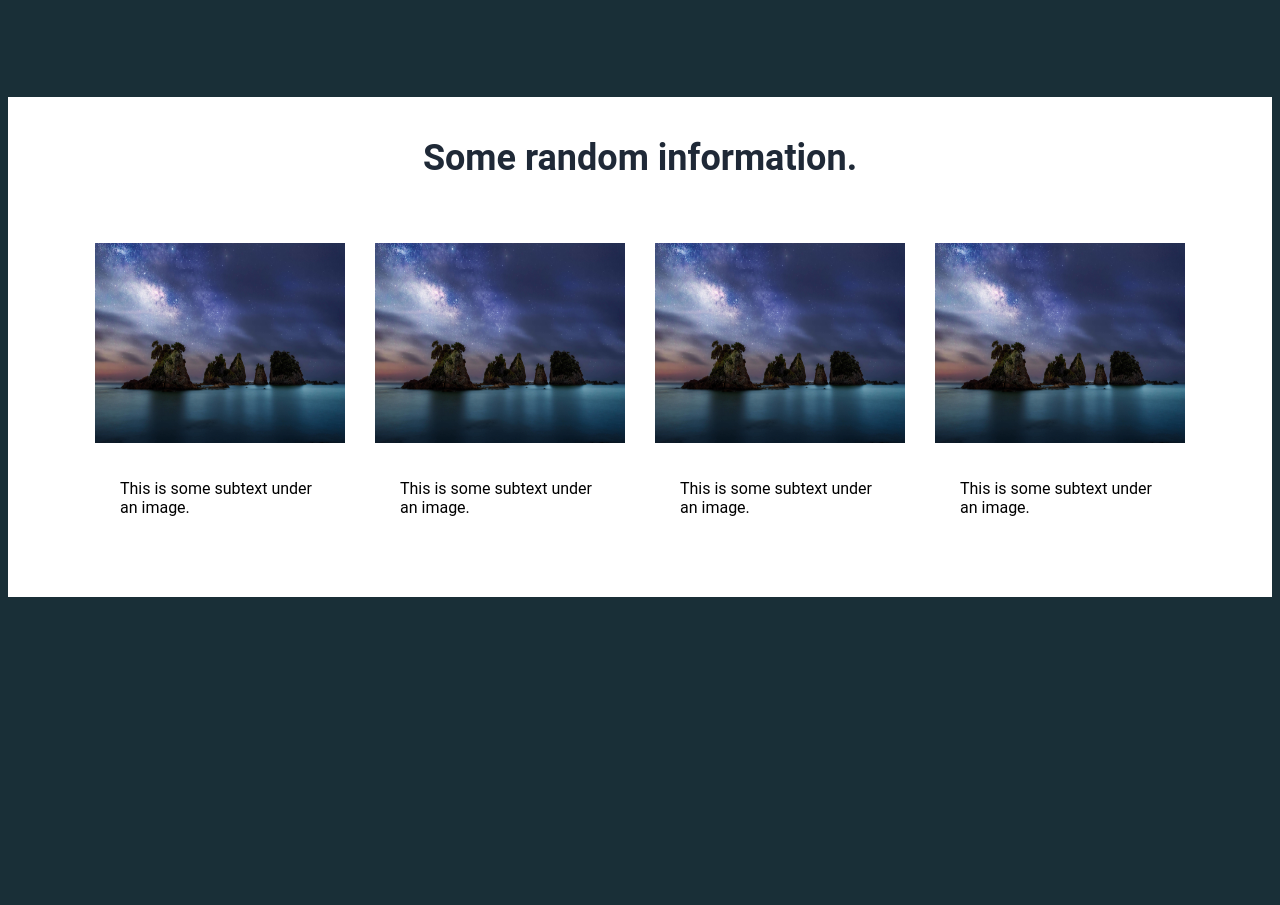
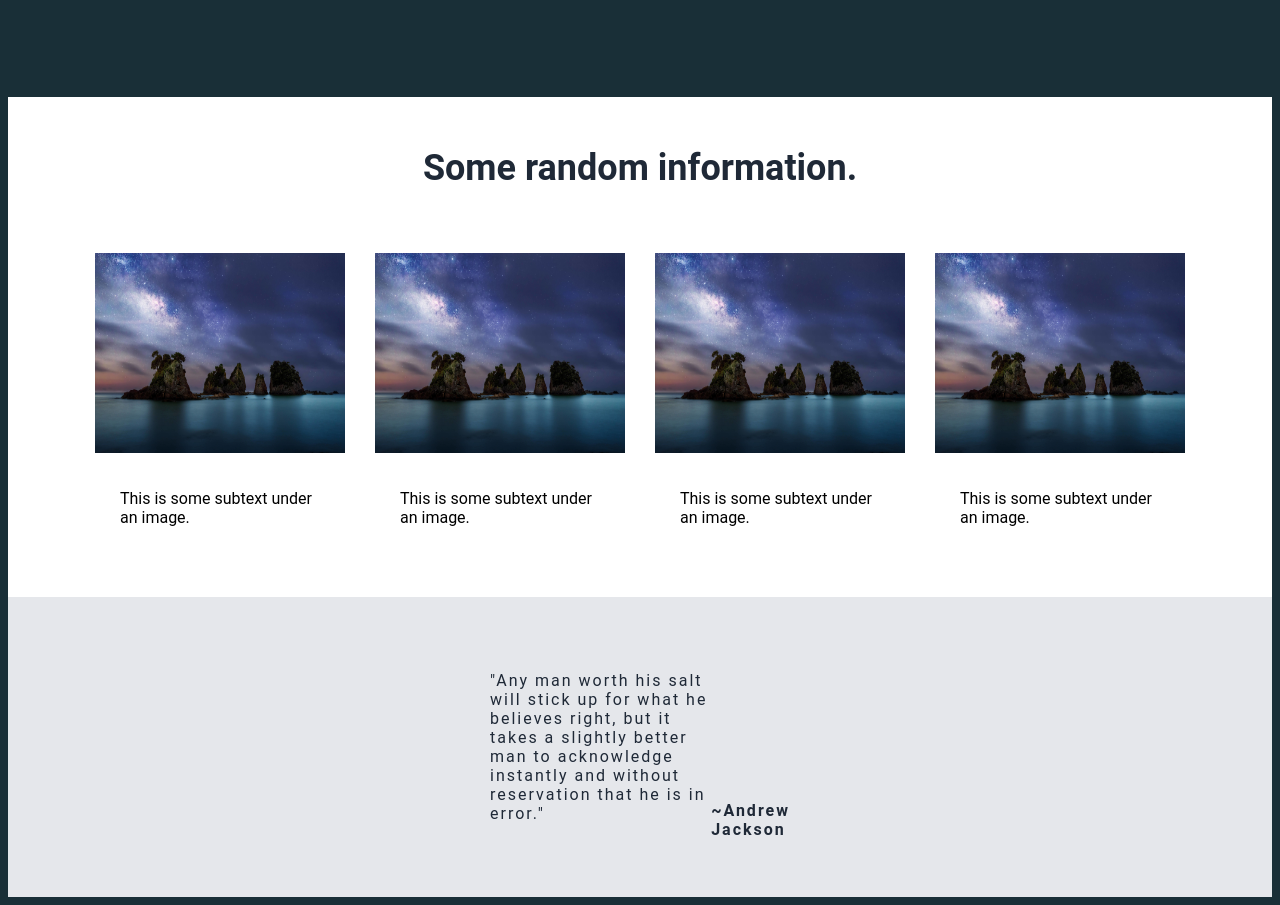
Before and after one commit to ChanceTheDev0/landing-page, a plain HTML site: page index.html in a window 1280 px wide. Shown: the part 611-1516 px from the top of the page. Before the commit the page ends 1216 px from the top, so only its background shows below. Drawn offline with Linux system fonts and the light colour scheme.

Commit message:
add quote section

```diff
--- a/index.html
+++ b/index.html
@@ -50,7 +50,16 @@
     <p>This is some subtext under an image.</p></div>
 </div>
 </div>
+<div class = cont3>
+<div class = quote>
+    <p>
+        "Any man worth his salt will stick up for what he believes right,
+        but it takes a slightly better man to acknowledge instantly and
+        without reservation that he is in error."  </p> <br/>
+        <span class = andrew> ~Andrew Jackson</span>
 
+</div>
+</div>
 
     </body>
 
--- a/style.css
+++ b/style.css
@@ -50,7 +50,7 @@ body {
     background-color: white;
 }
 .h2 {
-    padding-top: 40px;
+    padding-top: 50px;
     display: flex;
     justify-content: center;
     font-size: 36px;
@@ -72,3 +72,22 @@ body {
     display: flex;
     justify-content: center;
 }
+.quote {
+    letter-spacing: 2px;
+    display: flex;
+    max-width: 300px;
+    color: #1f2937;
+    font: light italic;
+}
+.cont3 {
+    background-color: #e5e7eb;
+    height: 300px;
+    display: flex;
+    justify-content: center;
+    align-items: center;
+}
+.andrew {
+    display: flex;
+    font-weight: bold;
+    align-items: flex-end;
+}
```
